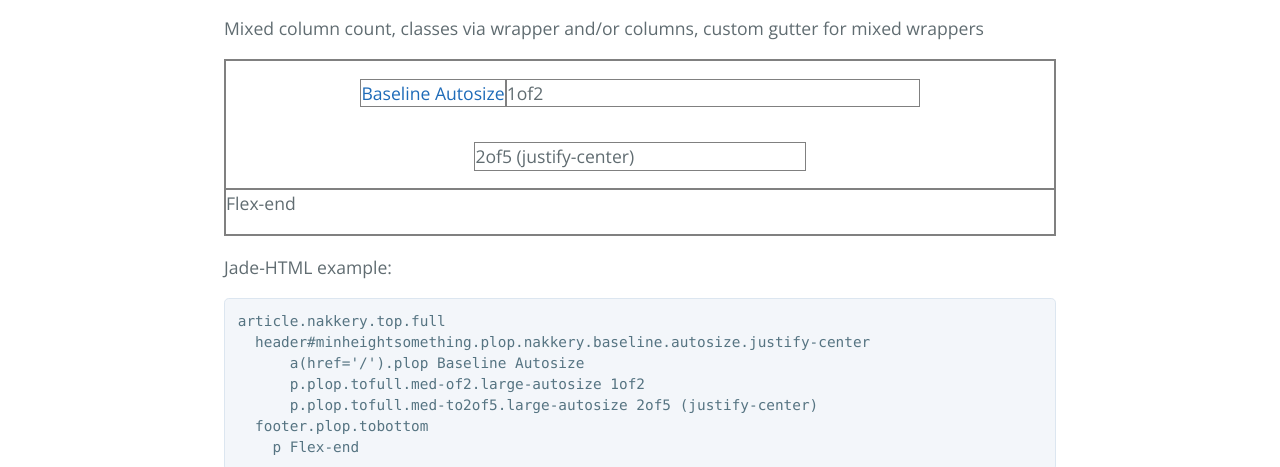
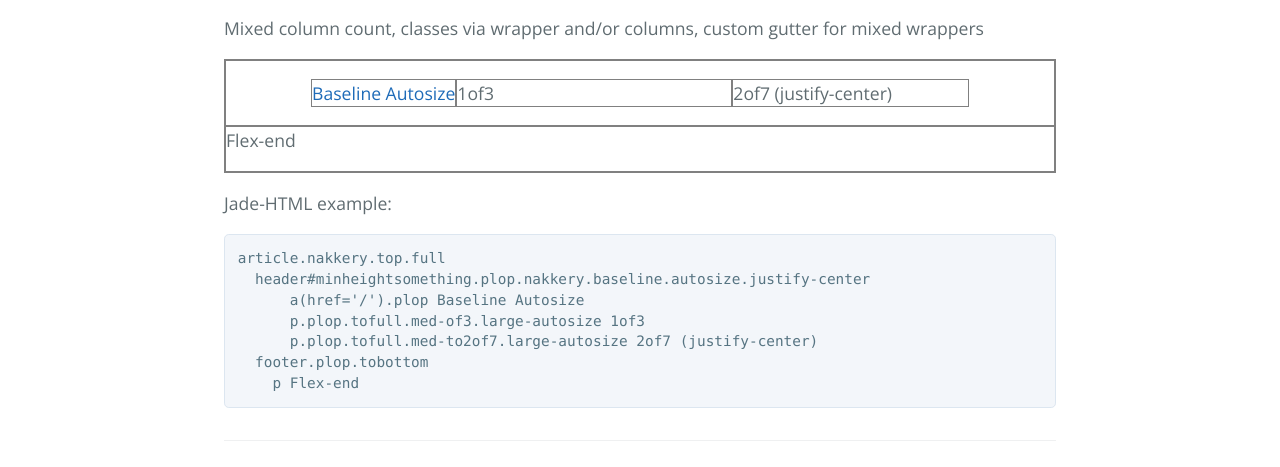
Before and after one commit to J-Kallunki/nakkery-flexgrid, a plain HTML site: page index.html in a window 1280 px wide. Shown: the part 514-981 px from the top of the page. Drawn offline with nearby package versions, Linux system fonts and the light colour scheme.

Commit message:
Update index.html

```diff
--- a/index.html
+++ b/index.html
@@ -30,8 +30,8 @@
 <article class="nakkery top full" style="border: 1px solid grey;">
   <header id="minheightsomething" class="plop nakkery baseline autosize justify-center" style="border: 1px solid grey;">
     <a href="/" class="plop" style="border: 1px solid grey;">Baseline Autosize</a>
-    <p class="plop tofull med-of2 large-autosize" style="border: 1px solid grey;">1of2</p>
-    <p class="plop tofull med-to2of5 large-autosize" style="border: 1px solid grey;">2of5 (justify-center)</p>
+    <p class="plop tofull med-of3 large-autosize" style="border: 1px solid grey;">1of3</p>
+    <p class="plop tofull med-to2of7 large-autosize" style="border: 1px solid grey;">2of7 (justify-center)</p>
   </header>
   <footer class="plop tobottom" style="border: 1px solid grey;">
     <p>Flex-end</p>
@@ -43,8 +43,8 @@
 <pre><code>article.nakkery.top.full
   header#minheightsomething.plop.nakkery.baseline.autosize.justify-center
       a(href='/').plop Baseline Autosize
-      p.plop.tofull.med-of2.large-autosize 1of2
-      p.plop.tofull.med-to2of5.large-autosize 2of5 (justify-center)
+      p.plop.tofull.med-of3.large-autosize 1of3
+      p.plop.tofull.med-to2of7.large-autosize 2of7 (justify-center)
   footer.plop.tobottom
     p Flex-end
 </code></pre>
```
